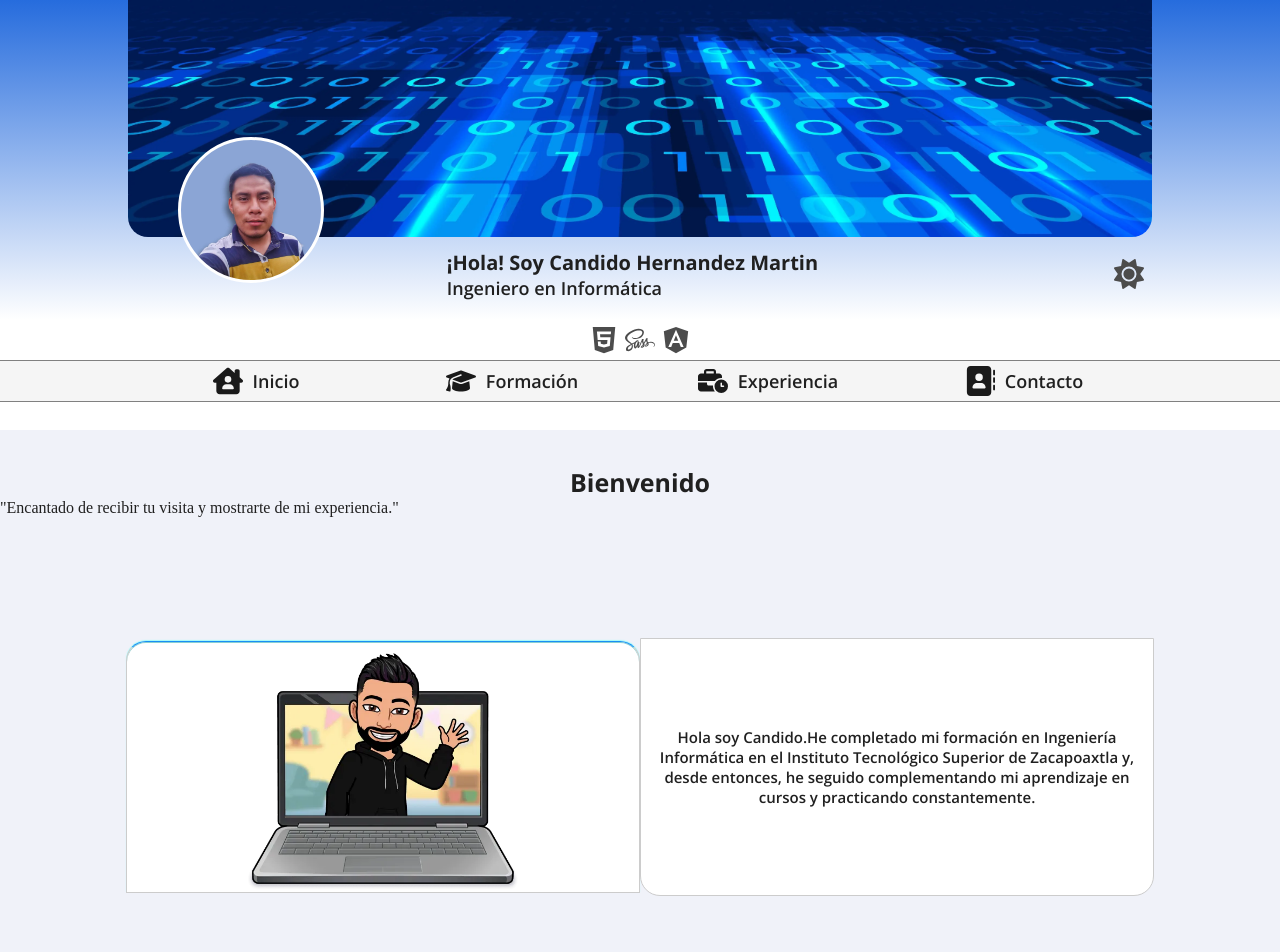
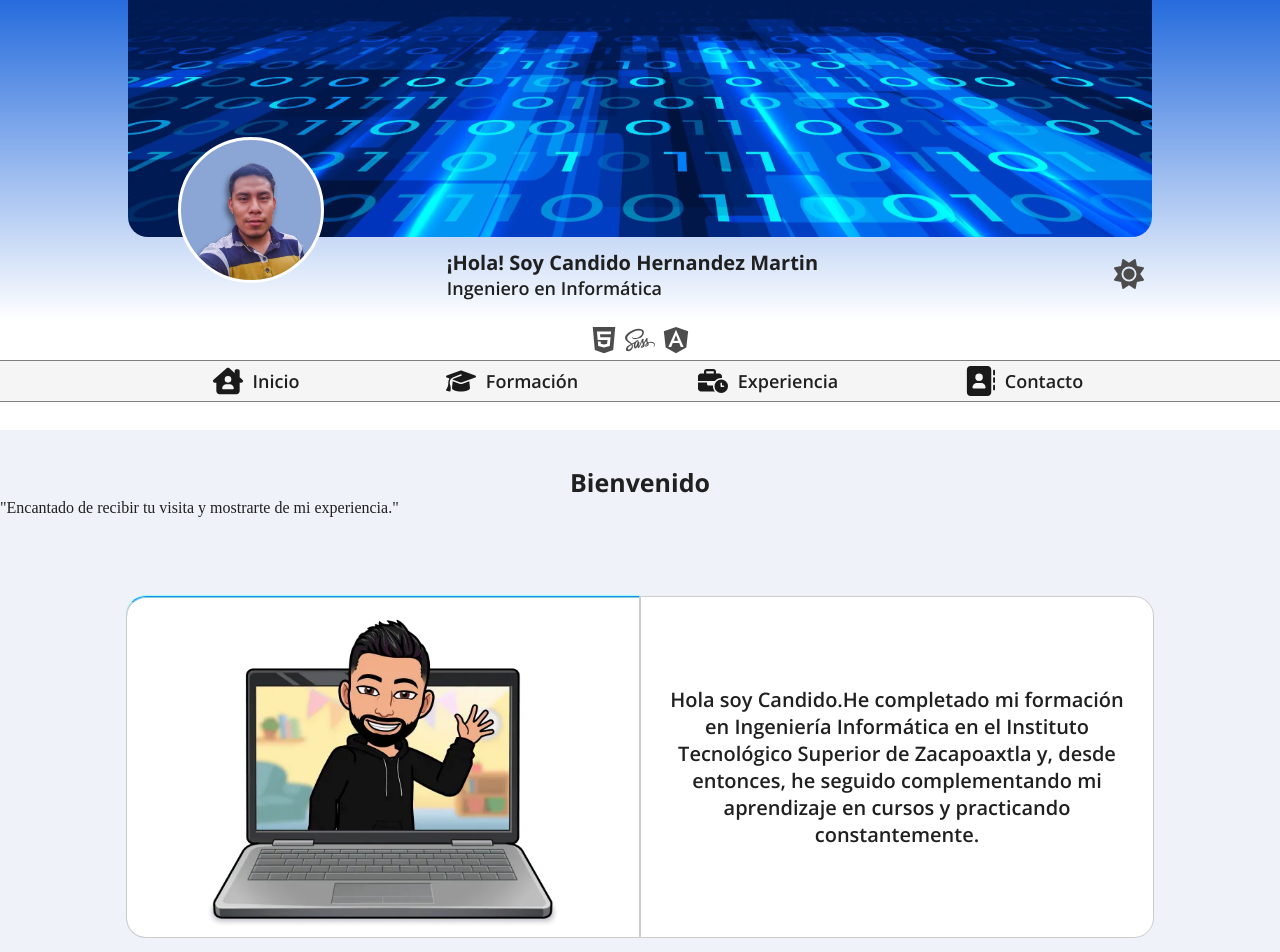
Before and after one commit to Candido-HM/portfolio-candido, an Angular app: page / in a window 1280 px wide. Shown: the top 952 px of the page. Built offline with nearby package versions, Linux system fonts and the light colour scheme.

Commit message:
modificaciones home

```diff
--- a/src/assets/styles/_responsive.sass
+++ b/src/assets/styles/_responsive.sass
@@ -57,11 +57,28 @@
             justify-content: center
             .avatar-container
                 width: 45%
+                height: 85%
+                border-radius: 20px 0px 0px 20px
+                img
+                    width: 300px
+                    height: 300px
             .text-presentation
                 width: 45%
-                height: 256px
+                height: 85%
+                border-radius: 0px 20px 20px 0px
+                p
+                    font-size: 18px
+                    padding: 15px
         .skills-article
             .skills-container
+                grid-template-rows: repeat(4, 100px)
+                grid-template-areas: "html css sass" "github netlify mysql" "sql angular git" "javascript"
+                .html
+                    grid-area: html
+                .css
+                    grid-area: css
+                .sass
+                    grid-area: sass
 
 //Falta definir mas estilos para las siguientes secciones
 
@@ -93,8 +110,14 @@
         .presentation
             .avatar-container
                 width: 40%
+                img
+                    width: 350px
+                    height: 350px
             .text-presentation
                 width: 40%
+                p
+                    font-size: 20px
+                    padding: 20px
         .skills-article
             .skills-container
                 width: 80%
```
